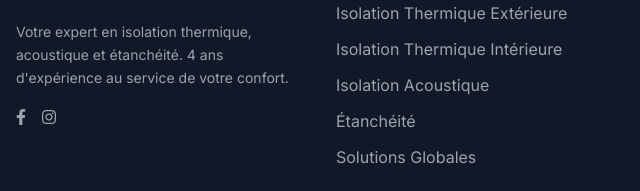
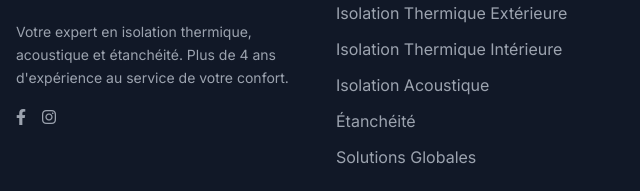
Before and after one commit to chabbaston/isolnord-astro, an Astro site: page / in a window 1280 px wide. Shown: the part 2044-2235 px from the top of the page, 0-640 px from the left. Built offline with nearby package versions, Linux system fonts and the light colour scheme; Astro itself is replaced by a stand-in of ours.

Commit message:
footer edited

```diff
--- a/src/components/Footer.astro
+++ b/src/components/Footer.astro
@@ -16,7 +16,7 @@
         </div>
         <p class="text-gray-400 mb-4 text-sm leading-relaxed">
           Votre expert en isolation thermique, acoustique et étanchéité.
-          4 ans d'expérience au service de votre confort.
+          Plus de 4 ans d'expérience au service de votre confort.
         </p>
         <div class="flex space-x-4">
           <a href="https://www.facebook.com/p/Isolnord-100077957512574/" class="text-gray-400 hover:text-orange-500 transition">
```
